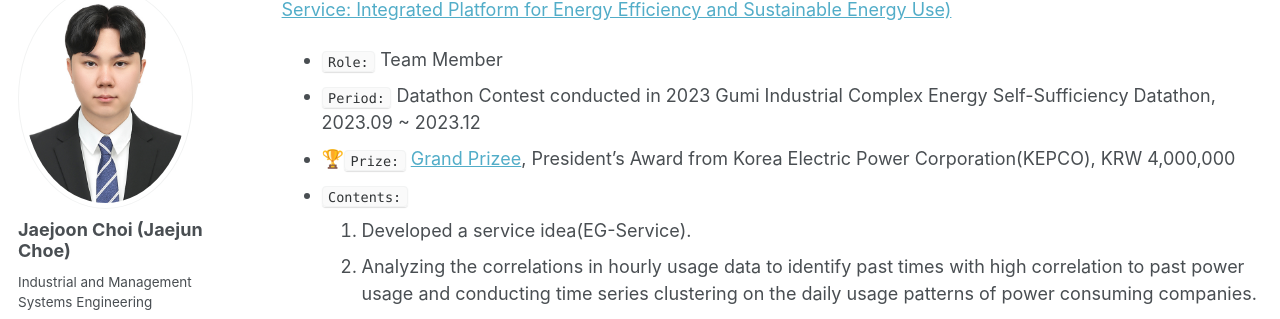
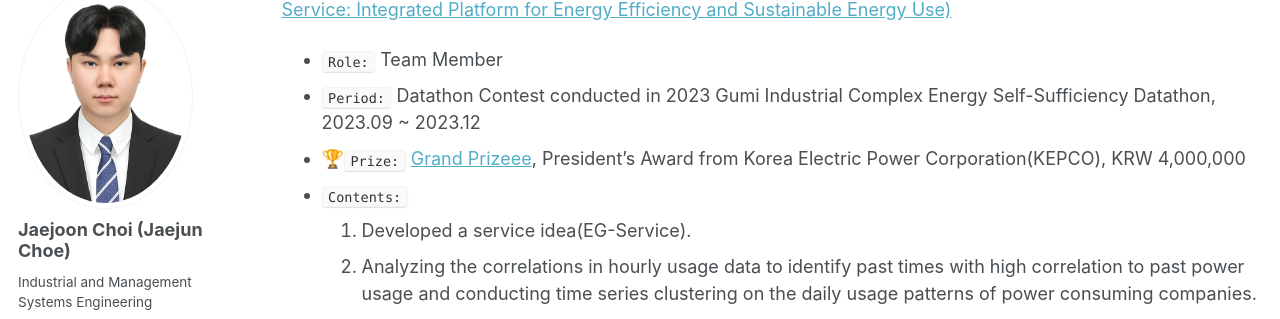
Before and after one commit to jaejunchoe/jaejunchoe.github.io, a Jekyll site: the page built from _pages/project.md, in a window 1280 px wide and 900 px high, scrolled down 1054 px. Shown: the part 112-431 px from the top of the window. Built offline with Jekyll 4.4.1, drawn with Linux system fonts in a browser that asks for light colours; some web fonts are replaced.

Commit message:
initial commit

```diff
--- a/_pages/project.md
+++ b/_pages/project.md
@@ -46,7 +46,7 @@ satisfactory.  <br/>
 🥇**Side Project 5.** [EG(Eco Gumi)-Service: 에너지 효율성 및 지속 가능한 에너지 사용을 위한 통합 플랫폼(EG(Eco Gumi)-Service: Integrated Platform for Energy Efficiency and Sustainable Energy Use)](https://github.com/jaejunchoe/2023-Gumi-Industrial-Complex-Energy-Self-Sufficiency-Datathon)
 - `Role:` Team Member
 - `Period:` Datathon Contest conducted in 2023 Gumi Industrial Complex Energy Self-Sufficiency Datathon, 2023.09 ~ 2023.12
-- 🏆`Prize:` [Grand Prizee]('https://jaejunchoe/jaejunchoe.github.io/images/구미산단_데이터톤.jpg'), President's Award from Korea Electric Power Corporation(KEPCO), KRW 4,000,000
+- 🏆`Prize:` [Grand Prizeee](images/구미산단_데이터톤.jpg), President's Award from Korea Electric Power Corporation(KEPCO), KRW 4,000,000
 - `Contents:` <br/>
 1. Developed a service idea(EG-Service). <br/>
 1. Analyzing the correlations in hourly usage data to identify past times with high correlation to past power usage and conducting time series clustering on
```
